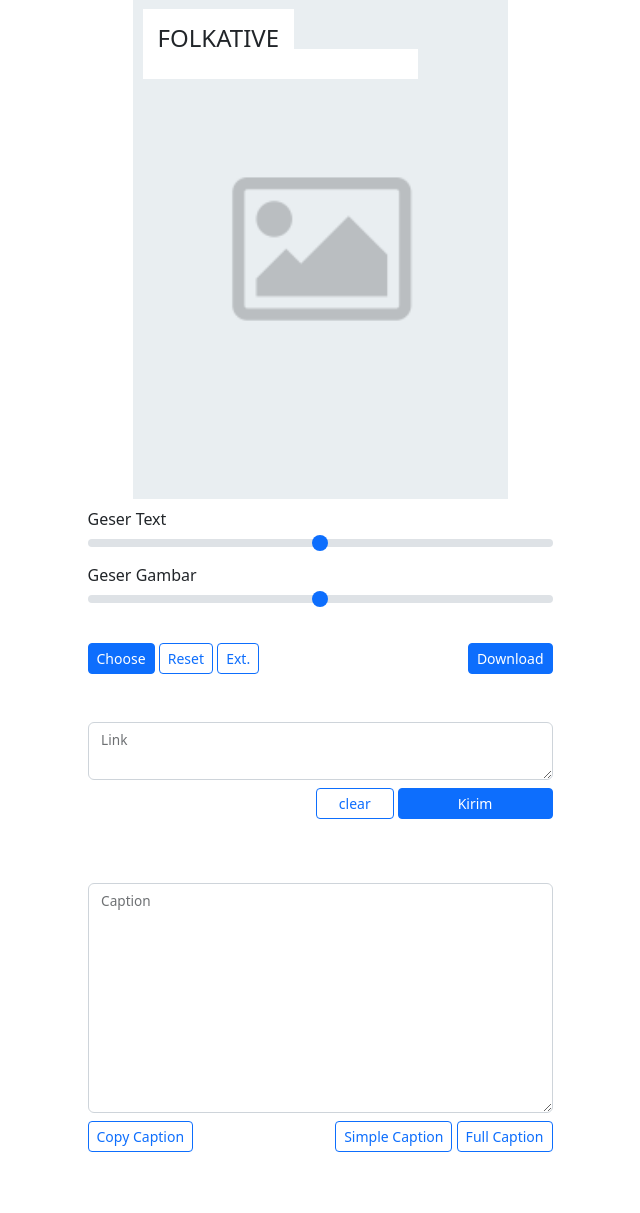
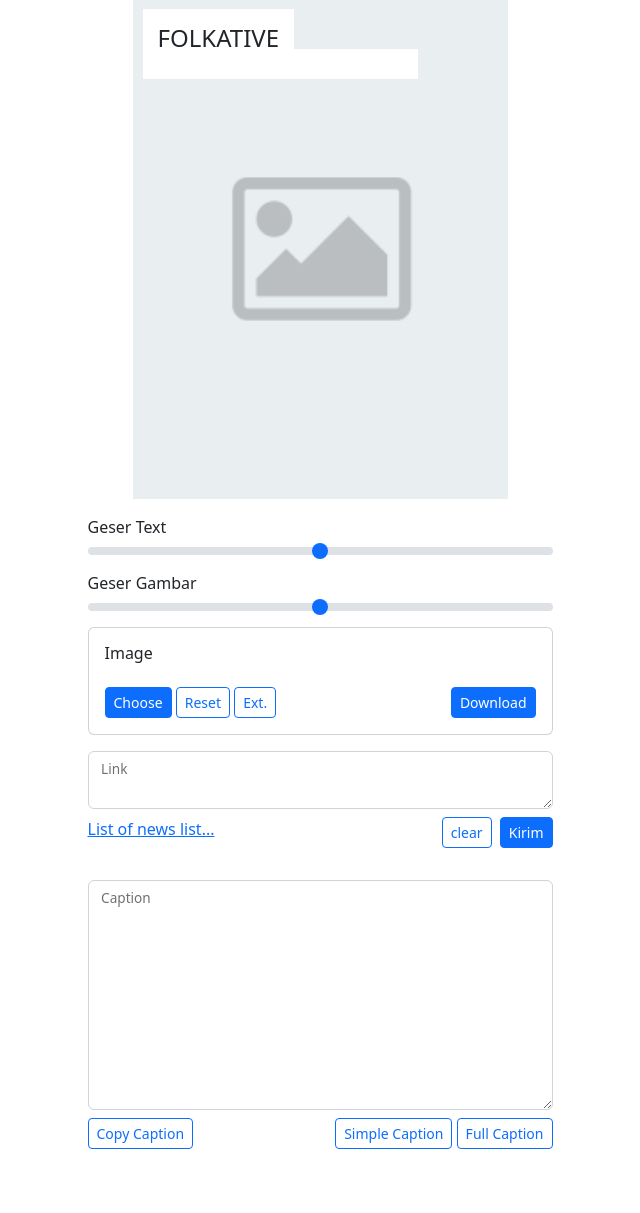
Before and after one commit to hmuawiyah/my-project02, a PHP site: page / in a window 1280 px wide. Shown: the part 49-1262 px from the top of the page, without its empty margins (320-960 px from the left). Before the commit the page ends 1201 px from the top, so only its background shows below. Run offline with PHP 8.4, Linux system fonts and the light colour scheme; some libraries are stand-ins or nearby versions.

Commit message:
tampilan terbaru

```diff
--- a/index.php
+++ b/index.php
@@ -11,51 +11,16 @@ if(isset($_POST['textAreaLink'])){
 
     $simpleCaption = preg_split('(\n)',$isiBerita)[0];
 
+    $fullCaption='';
+    $isiBeritaSplit = preg_split('(\n)',$isiBerita);
 
-    // $abc = preg_split('(\n)',$isiBerita);
+    for ($i=0;$i<(count(preg_split('(\n)', $isiBerita))-3);$i++) {
 
-    // $akhir = preg_split('(\n)',$isiBerita)[count(preg_split('(\n)',$isiBerita))-3];
-    // count(preg_split('(\n)',$isiBerita))-3
-
-
-    $fullCaption='';
-    // for ($i=0;$i<(count(preg_split('(\n)', $isiBerita))-3);$i++) {
-    //         $fullCaption .= preg_split('(\n)',$isiBerita)[$i].PHP_EOL;
-    // }
-
-    $isiBeritaSplit = preg_split('(\n)',$isiBerita);
-    // print_r($coba);
-    for ($i=0;$i<(count(preg_split('(\n)', $isiBerita))-3);$i++) {
-            // print_r(preg_split('(\n)', $isiBerita)[$i]);
-            // $n = $i;
             if (isset(preg_grep ('/(?:^|\W)Baca Juga(?:$|\W)/', $isiBeritaSplit)[$i])) {
-                        // unset($coba[$i]);
                         $isiBeritaSplit[$i]='';
-                        // echo $i.'--works-- ';
             }
-            // $fullCaption .= preg_split('(\n)',$isiBerita)[$i].PHP_EOL;
             $fullCaption .= $isiBeritaSplit[$i].PHP_EOL;
     }
-
-    // print_r(preg_grep ('/(?:^|\W)Baca Juga(?:$|\W)/', $coba));
-    // echo '<br/>----------<br/>';
-    // print_r(preg_split('(\n)',$isiBerita));
-    // echo 'ga works';
-
-    // print_r($coba);
-    // print_r($fullCaption);
-
-
-    // for($i = 0; $i<count($coba);$i++){
-
-    //     if (preg_grep ('/^baca juga (\w+)/i', $coba)[$i]) {
-    //         unset($coba[$i]);
-    //         echo '--works--';
-    //     }
-    //    echo "asd-- ";
-    // }
-
-    // print_r($coba);
 
     echo "<div class='simpleCaption' hidden>".$simpleCaption."</div>";
     echo "<div class='fullCaption' hidden>".$fullCaption."</div>";
@@ -76,7 +41,7 @@ if(isset($_POST['textAreaLink'])){
 <div class="container ">
 <div class="row mt-5">
     <!-- GAMBAR YANG AKAN DICETAK -------------------- -->
-    <div class="justify-content-center d-flex col-12">
+    <div class="justify-content-center d-flex col-12 mb-3">
         <div class="preview-div" id="capture" style="width:375px; height: 500px">
             <div class='textGambar' style="transform: translate(0px, 0px);">
                 <h4 style="transform: translate(10px, 10px);
@@ -108,14 +73,16 @@ if(isset($_POST['textAreaLink'])){
     </div>
 
     <!-- TOMBOL TOMBOL -------------------- -->
-    <div class="justify-content-center d-flex mb-5 mt-2">
+    <div class="justify-content-center d-flex mb-3">
     <div class="col-lg-5 col-11 ">
-        <!-- <p class="nilai">nilai</p> -->
         <label for="customRange1" class="form-label">Geser Text</label>
         <input type="range" id="customRange1" min="0" max="32" class="form-range textRange pb-3" width="auto" >
         <label for="customRange2" class="form-label">Geser Gambar</label>
         <input type="range" id="customRange2" min="0" max="10" class="form-range range pb-3" width="auto" >
         <input type="file" class="file-input" accept="image/*" hidden>
+        <div class="card" width="100%">
+            <div class="card-body">
+            <h6 class="card-title">Image</h6>
             <div class="d-flex justify-content-between mt-4">
                 <div>
                     <button class="btn btn-primary btn-sm choose-img">Choose</button>
@@ -128,26 +95,32 @@ if(isset($_POST['textAreaLink'])){
             </div>
             </div>
         </div>
+    </div>
+    </div>
 
-    <div class="justify-content-center d-flex mb-5">
+    <div class="justify-content-center d-flex mb-3">
     <div class="col-lg-5 col-12 ">
         <form action="" method="post">
         <div class="form-floating">
         <textarea class="form-control textAreaLink" name="textAreaLink"required></textarea>
         <label for="floatingTextarea">Link</label>
-        <div class="d-flex justify-content-end mt-2">
-            <input type="button" class="col-2 btn btn-sm btn-outline-primary clearBtn mx-1" value="clear">
-            <button class="col-4 btn btn-sm btn-primary linkBtn" type="submit">Kirim</button>
-            <!-- <button class="col-4 btn btn-sm btn-primary testBtn">test</button> -->
+        <div class="d-flex justify-content-between mt-2">
+            <!-- Button trigger modal -->
+            <div>
+                <a class="" data-bs-toggle="modal" data-bs-target="#staticBackdrop" >List of news list...</a>
+            </div>
+            <div>
+                <input type="button" class="btn btn-sm btn-outline-primary clearBtn mx-1" value="clear">
+                <button class="btn btn-sm btn-primary linkBtn" type="submit">Kirim</button>
+            </div>
         </div>
         </div>
         </form>
     </div>
     </div>
 
-    <div class="justify-content-center d-flex mb-5">
+    <div class="justify-content-center d-flex mb-3">
     <div class="col-lg-5 col-12 ">
-        <!-- <form action="" method="post"> -->
         <div class="form-floating">
         <textarea class="form-control textAreaCaption" style="height:230px"><?php echo isset($simpleCaption) ? $simpleCaption : ''; ?></textarea>
         <label for="floatingTextarea">Caption</label>
@@ -159,13 +132,38 @@ if(isset($_POST['textAreaLink'])){
                 <button class=" btn btn-sm btn-outline-primary simpleCaptionBtn" >Simple Caption</button>
                 <button class=" btn btn-sm btn-outline-primary fullCaptionBtn" >Full Caption</button>
             </div>
-            <!-- <button class="col-4 btn btn-sm btn-primary linkBtn">Kirim</button> -->
         </div>
         </div>
-        <!-- </form> -->
     </div>
     </div>
 
+    <div class="justify-content-center d-flex mb-5"></div>
+
+</div>
+</div>
+
+
+
+
+
+
+<!-- Modal --------------------->
+<div class="modal fade" id="staticBackdrop" data-bs-backdrop="static" data-bs-keyboard="false" tabindex="-1" aria-labelledby="staticBackdropLabel" aria-hidden="true">
+  <div class="modal-dialog">
+    <div class="modal-content">
+      <div class="modal-header">
+        <h1 class="modal-title fs-5" id="staticBackdropLabel">List of news link</h1>
+        <button type="button" class="btn-close" data-bs-dismiss="modal" aria-label="Close"></button>
+      </div>
+      <div class="modal-body">
+        <a href="https://www.bolasport.com/bola" class="btn btn-outline-primary btn-sm" target="_blank">BolaSport</a>
+        <p class="mt-3" >Pilih  salin link lalu paste pada kolom link dan klik kirim</p>
+      </div>
+      <div class="modal-footer">
+        <button type="button" class="btn btn-secondary" data-bs-dismiss="modal">Close</button>
+        <!-- <button type="button" class="btn btn-primary">Understood</button> -->
+      </div>
+    </div>
   </div>
 </div>
 
--- a/script.js
+++ b/script.js
@@ -90,7 +90,6 @@ function copyTextFn() {
     alert("Berhasil disalin!");
   }
 
-
 fileInput.addEventListener("change", loadImage);
 chooseImgBtn.addEventListener("click", () => fileInput.click());
 resetBtn.addEventListener("click", resetSrc);
```
Also changed, not shown: 3 other files. Lines whose indentation alone changed are shown as unchanged.
